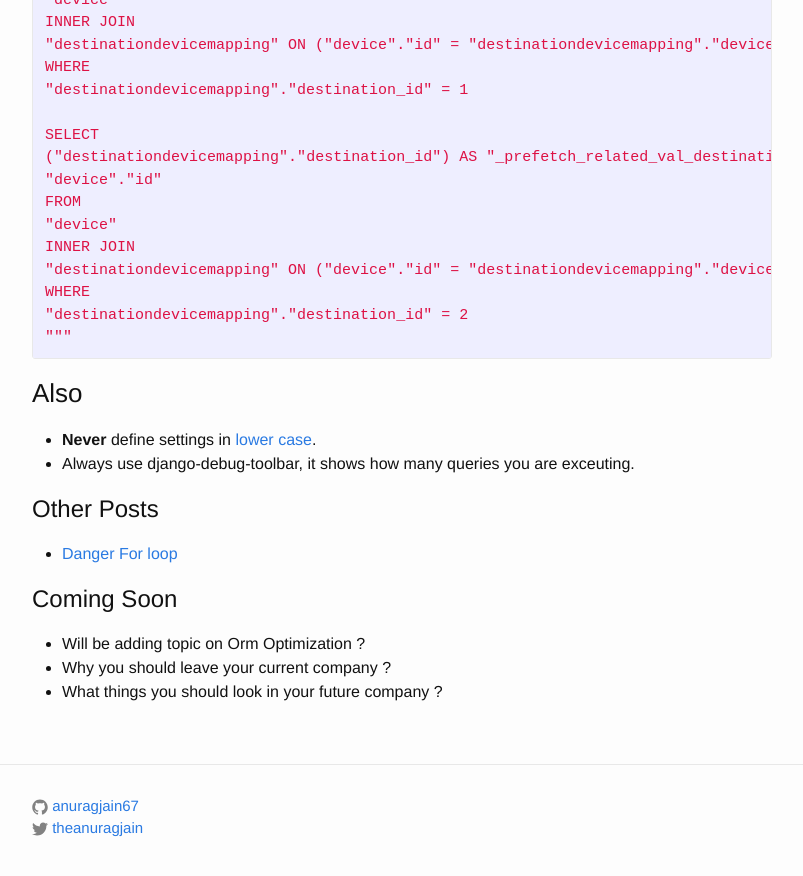
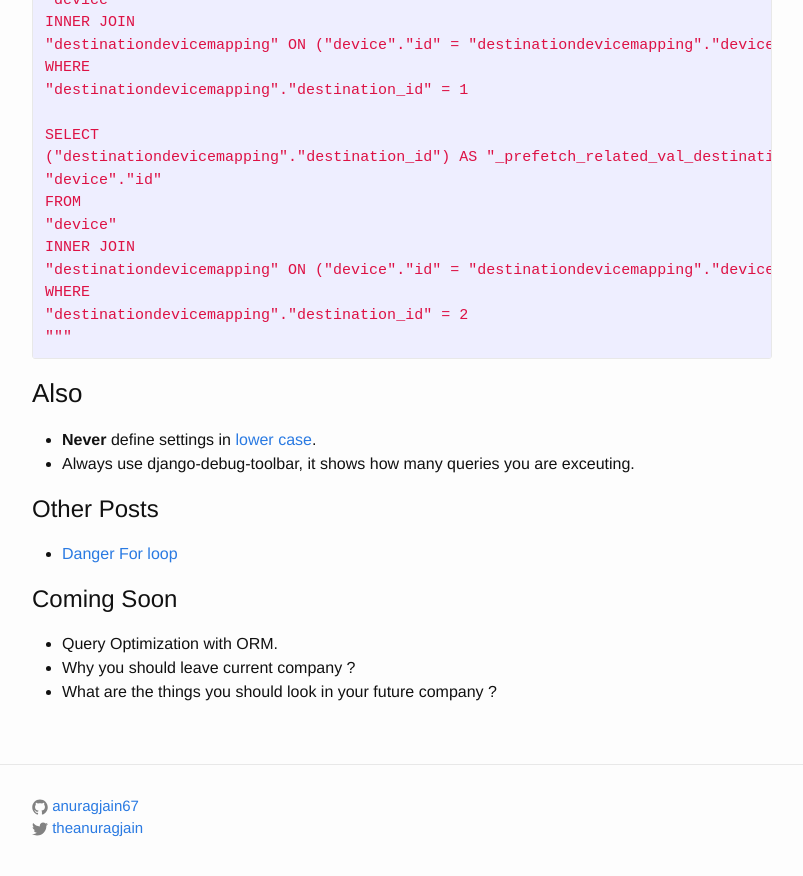
Before and after one commit to anuragjain67/anuragjain67.github.io, a Jekyll site: the page built from _posts/2015-08-13-learnings-django.markdown, in a window 1280 px wide and 900 px high, scrolled down 2504 px. Shown: the top 876 px of the window, without its empty margins (238-1041 px from the left). Built offline with Jekyll 4.4.1, drawn with Linux system fonts in a browser that asks for light colours; some of the changed text lies outside the part shown.

Commit message:
Some corrections

```diff
--- a/_posts/2015-08-13-learnings-django.markdown
+++ b/_posts/2015-08-13-learnings-django.markdown
@@ -147,6 +147,6 @@ WHERE
 * [Danger For loop]({% post_url 2015-01-18-learnings-part-1-for-loop %})
 
 # Coming Soon
-* Will be adding topic on Orm Optimization ?
-* Why you should leave your current company ?
-* What things you should look in your future company ?
+* Query Optimization with ORM.
+* Why you should leave current company ?
+* What are the things you should look in your future company ?
```
Also changed, not shown: other parts of _posts/2015-08-13-learnings-django.markdown (+1 -1 lines).
